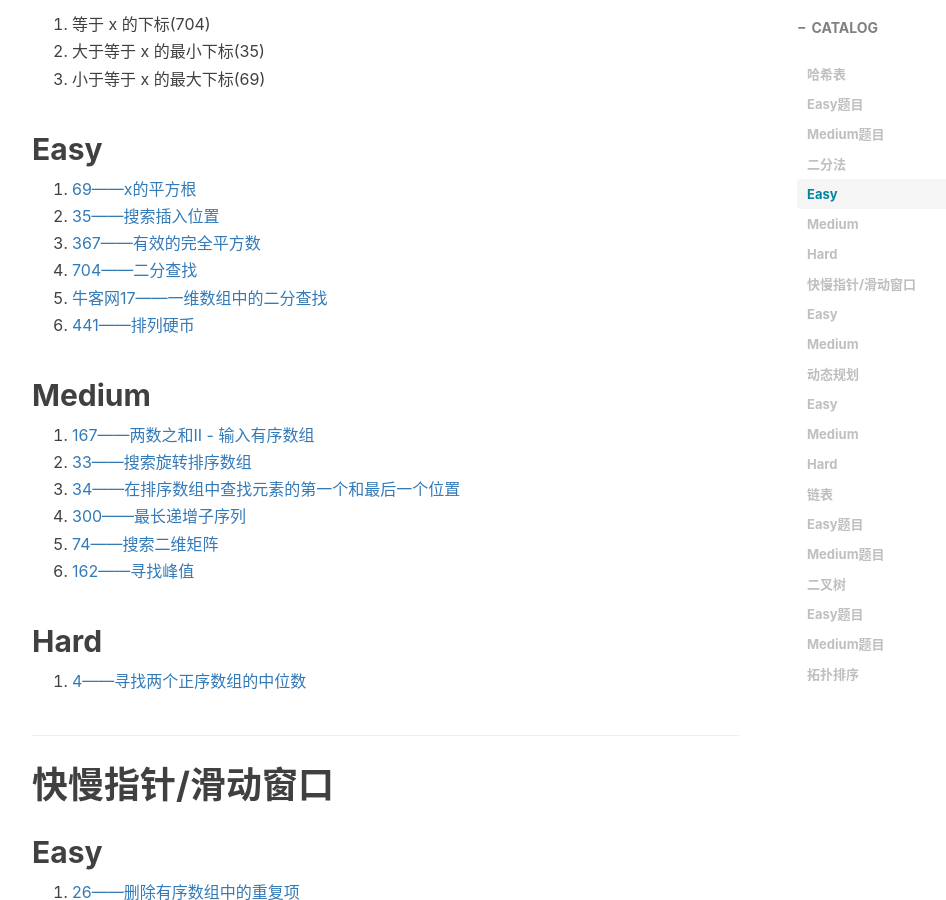
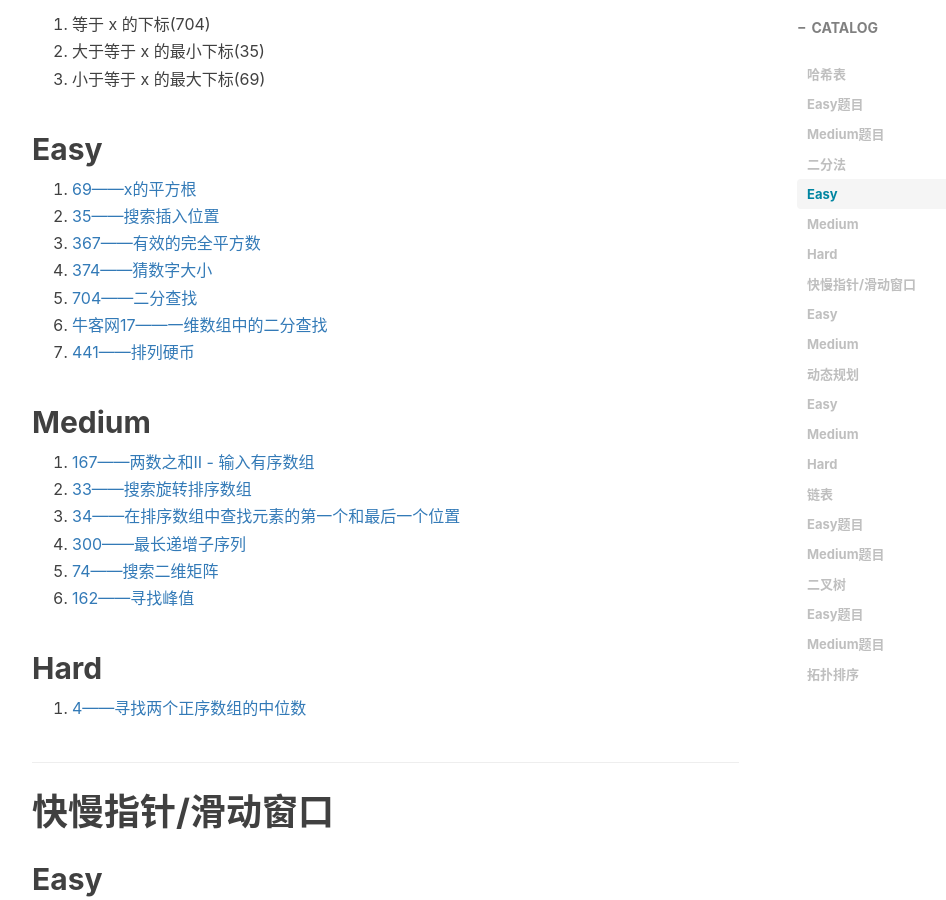
Before and after one commit to xie96808/xie96808.github.io, a Jekyll site: the page built from _posts/2022-05-22-刷题分类!.md, in a window 1280 px wide and 900 px high, scrolled down 1609 px. Shown: the whole window, without its empty margins (233-1179 px from the left). Built offline with Jekyll 4.4.1, drawn with Linux system fonts in a browser that asks for light colours; nearby versions of some CDN libraries; comment, search, counter and statistics services are not loaded.

Commit message:
Update 2022-05-22-刷题分类!.md

```diff
--- a/_posts/2022-05-22-刷题分类!.md
+++ b/_posts/2022-05-22-刷题分类!.md
@@ -65,9 +65,10 @@ tags:								#标签
 1. [69——x的平方根](https://leetcode.cn/problems/sqrtx/)
 2. [35——搜索插入位置](https://leetcode.cn/problems/search-insert-position/)
 3. [367——有效的完全平方数](https://leetcode.cn/problems/valid-perfect-square/)
-4. [704——二分查找](https://leetcode.cn/problems/binary-search/)
-5. [牛客网17——一维数组中的二分查找](https://www.nowcoder.com/practice/d3df40bd23594118b57554129cadf47b?tpId=295&tqId=1499549&ru=/exam/oj&qru=/ta/format-top101/question-ranking&sourceUrl=%2Fexam%2Foj)
-6. [441——排列硬币](https://leetcode.cn/problems/arranging-coins/)
+4. [374——猜数字大小](https://leetcode.cn/problems/guess-number-higher-or-lower/)
+5. [704——二分查找](https://leetcode.cn/problems/binary-search/)
+6. [牛客网17——一维数组中的二分查找](https://www.nowcoder.com/practice/d3df40bd23594118b57554129cadf47b?tpId=295&tqId=1499549&ru=/exam/oj&qru=/ta/format-top101/question-ranking&sourceUrl=%2Fexam%2Foj)
+7. [441——排列硬币](https://leetcode.cn/problems/arranging-coins/)
 
 ## Medium
 
```
